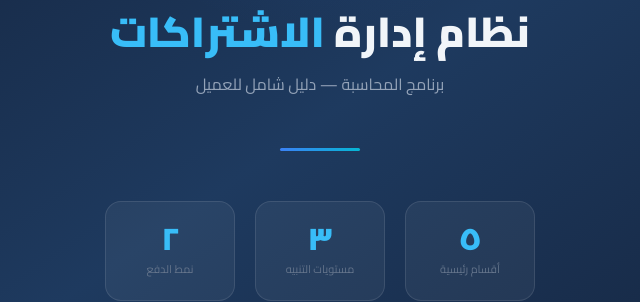
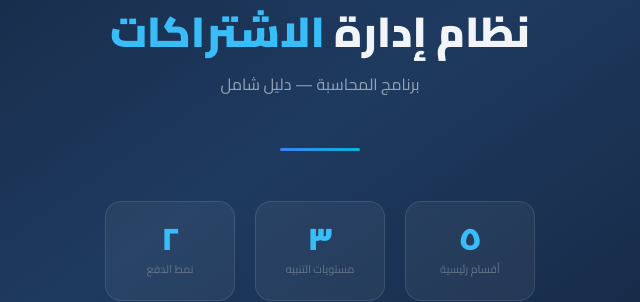
Before and after one commit to abdoGhonamy/analysis, a plain HTML site: page index.html in a window 1280 px wide. Shown: the part 441-743 px from the top of the page, 320-960 px from the left. Drawn offline with Linux system fonts and the light colour scheme.

```diff
--- a/index.html
+++ b/index.html
@@ -578,7 +578,7 @@
 <div class="cover">
   <div class="cover-badge">وثيقة المشروع — نظام الاشتراكات</div>
   <h1>نظام إدارة <span>الاشتراكات</span></h1>
-  <p class="cover-sub">برنامج المحاسبة — دليل شامل للعميل</p>
+  <p class="cover-sub">برنامج المحاسبة — دليل شامل </p>
   <div class="cover-divider"></div>
   <div class="cover-cards">
     <div class="cover-card">
```
